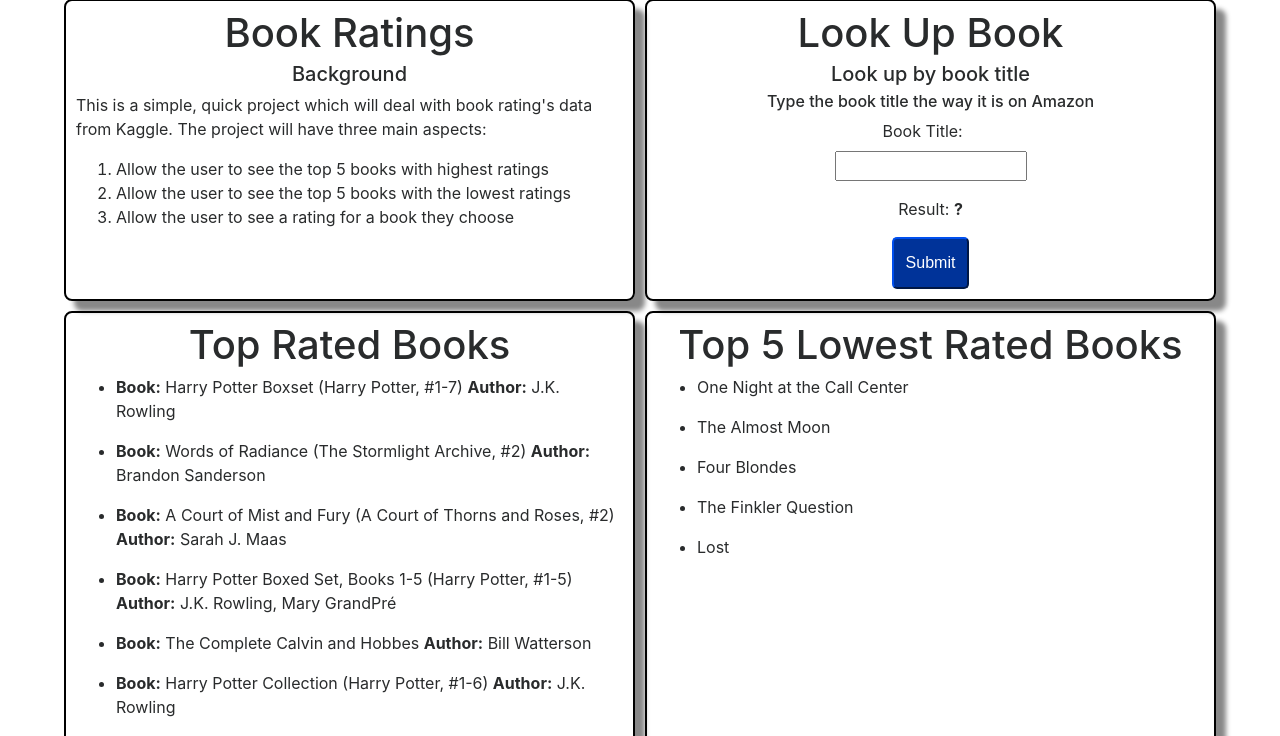
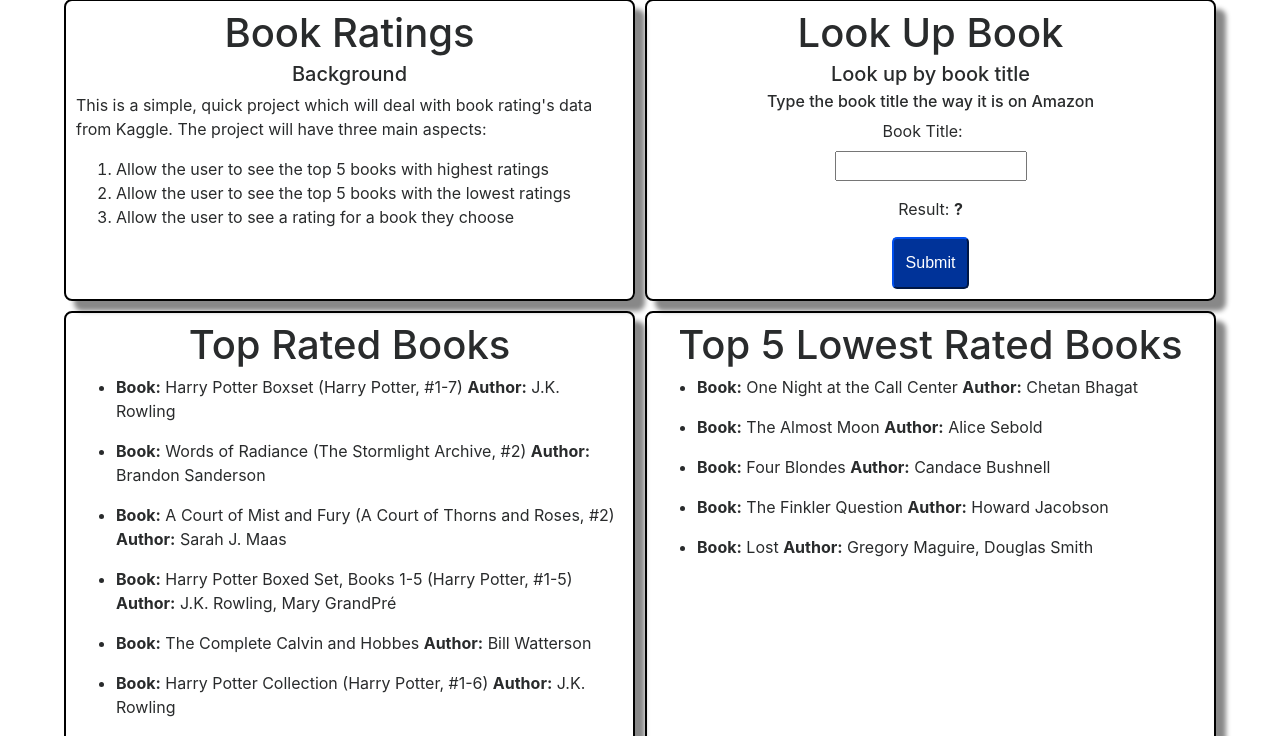
Before and after one commit to ravenusmc/book_ratings, a Flask app: page /home in a window 1280 px wide. Shown: the part 587-1323 px from the top of the page. Run offline with Flask 3, Linux system fonts and the light colour scheme; the visitor is signed in with stand-in values (Sample User, id 1); some libraries are stand-ins or nearby versions.

Commit message:
modifed method dealing with lowest ranked books

```diff
--- a/app.py
+++ b/app.py
@@ -19,6 +19,8 @@ def landing():
     #Checking to see if the user is in the database.
     flag, not_found, password_no_match = user.check(username, password)
     #Conditional statement to test if the user is a member of the site.
+    print('FLAG:', flag)
+    input()
     if flag == True:
         #If the user is in the database, the user gets sent to the index page.
         session['username'] = request.form['username']
--- a/books.py
+++ b/books.py
@@ -41,14 +41,16 @@ class Books():
         low_rating = self.__data[self.__data.average_rating <= 2.8]
         #Setting up a counter
         count = 0
-        #This list will hold the books
-        low_list = []
+        #This dictionary will hold the books
+        low_list = {}
         #while loop to go through the books that have low ratings
         while count < len(low_rating):
             #Here I get the book with the lowest rating
             book = low_rating.iloc[count][10]
+            author = low_rating.iloc[count][7]
+            low_list[book] = author
             #Place that book into the list
-            low_list.append(book)
+            # low_list.append(book)
             #Increment the count by one
             count += 1
         return low_list
--- a/templates/home.html
+++ b/templates/home.html
@@ -76,9 +76,9 @@
 
     <div class='box_shadow'>
       <h1 class='center'>Top 5 Lowest Rated Books</h1>
-      {% for book in low_books %}
+      {% for key, value in low_books.items() %}
       <ul>
-        <li>{{ book }}</li>
+        <li><span>Book:</span> {{ key }} <span>Author:</span> {{ value }}</li>
       </ul>
       {% endfor %}
     </div>
```
